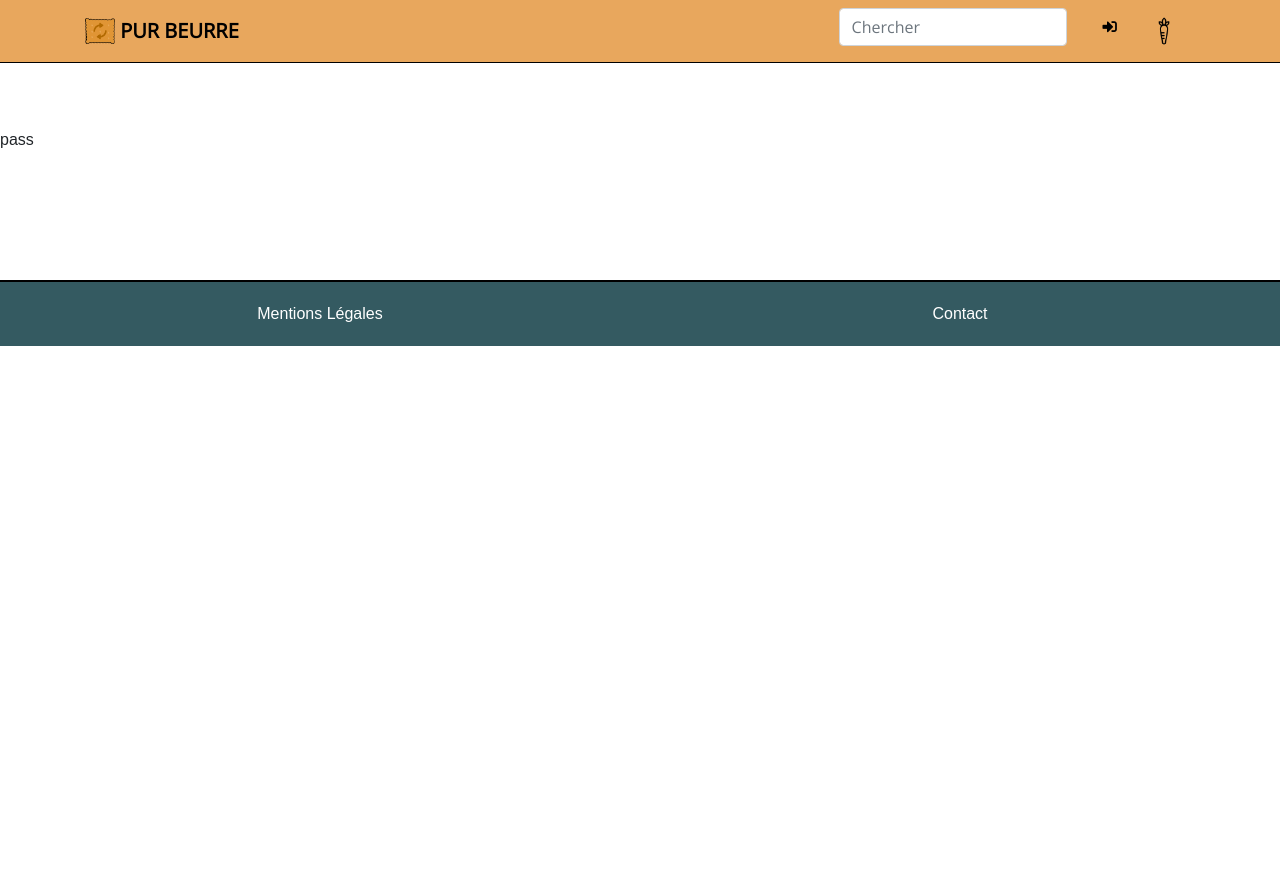
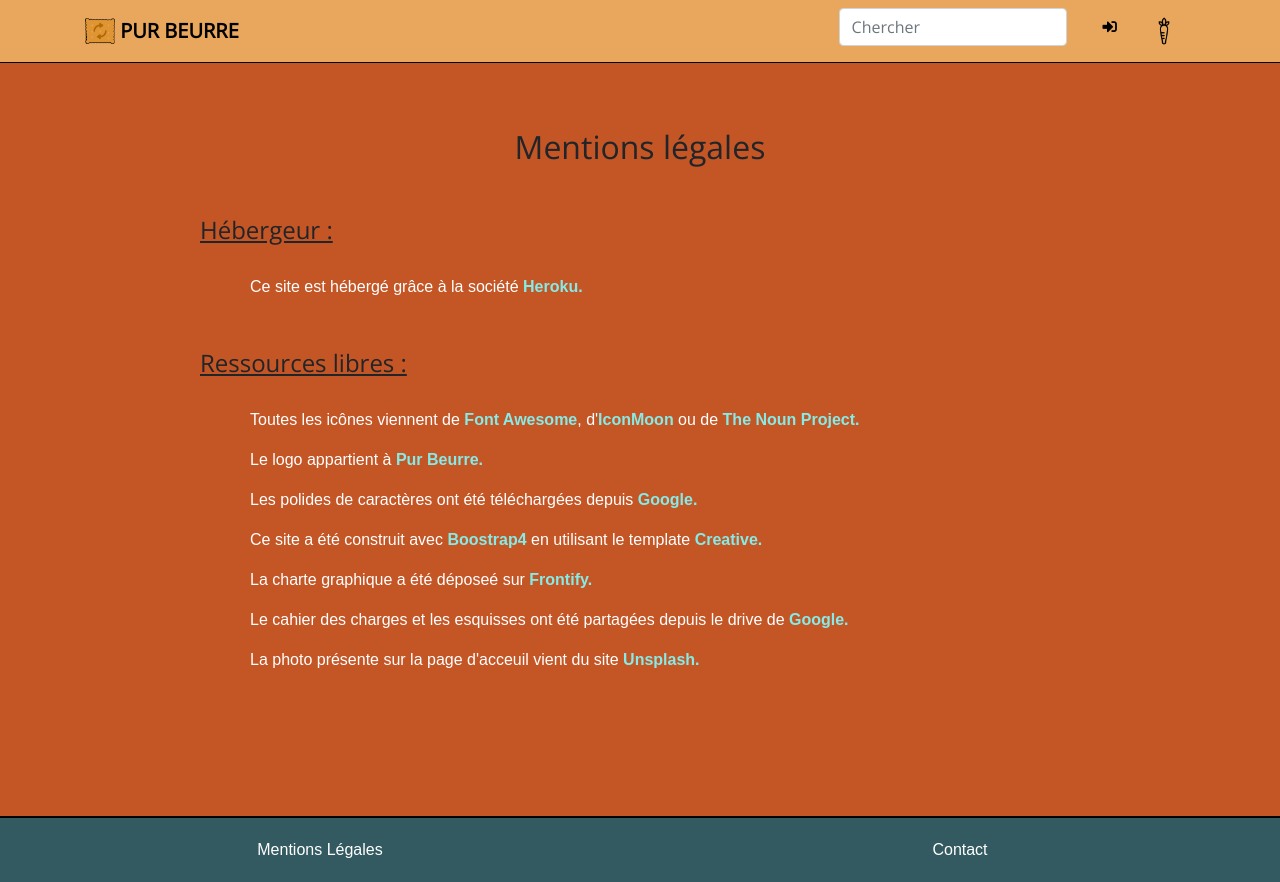
Before and after one commit to AlexBardDev/Project_8_OC, a Django app: page /legal_notices/ in a window 1280 px wide. Before the commit the page ends 346 px from the top, so only its background shows below. Run offline with Django 3.2, Linux system fonts and the light colour scheme; some libraries are stand-ins or nearby versions; some web fonts are replaced.

Commit message:
Legal notices page done

```diff
--- a/pur_beurre_project/food_substitute/static/food_substitute/style.css
+++ b/pur_beurre_project/food_substitute/static/food_substitute/style.css
@@ -118,13 +118,13 @@
 	left: 270px;
 }
 
-#substitute a, #substitute a:visited, #suggestions a, #suggestions a:visited, #display a, #display a:visited, #login a
+#substitute a, #substitute a:visited, #suggestions a, #suggestions a:visited, #display a, #display a:visited, #login a, #login a:visited, #legal_notices a, #legal_notices a:visited
 {
 	color: rgb(134, 235, 230);
 	font-weight: bold;
 }
 
-#substitute a:hover, #suggestions a:hover, #display a:hover, #login a:hover
+#substitute a:hover, #suggestions a:hover, #display a:hover, #login a:hover, #legal_notices a:hover
 {
 	font-style: italic;
 }
@@ -239,6 +239,25 @@
 	color: rgb(52, 90, 97);
 }
 
+#legal_notices
+{
+	background-color: rgb(196, 85, 37);
+}
+
+#legal_notices h4
+{
+	text-decoration: underline;
+	margin-left: 200px;
+	margin-top: 50px;
+	margin-bottom: 30px;
+}
+
+#legal_notices p
+{
+	margin-left: 250px;
+	color: white;
+}
+
 footer
 {
 	border-top: 2px black solid;
--- a/pur_beurre_project/food_substitute/templates/food_substitute/legal_notices.html
+++ b/pur_beurre_project/food_substitute/templates/food_substitute/legal_notices.html
@@ -4,6 +4,18 @@
 
 {% block content %}
 	<section id="legal_notices">
-		pass
+		<h2 class="text-center">Mentions légales</h2>
+
+		<h4>Hébergeur :</h4>
+		<p>Ce site est hébergé grâce à la société <a href="https://www.heroku.com" target="_blank">Heroku.</a></p>
+
+		<h4>Ressources libres :</h4>
+		<p>Toutes les icônes viennent de <a href="https://fontawesome.com/" target="_blank">Font Awesome</a>, d'<a href="https://icomoon.io/" target="_blank">IconMoon</a> ou de <a href="https://thenounproject.com/" target="_blank">The Noun Project.</a></p>
+		<p>Le logo appartient à <a href="{% url 'home' %}" target="_blank">Pur Beurre.</a></p>
+		<p>Les polides de caractères ont été téléchargées depuis <a href="https://fonts.google.com/" target="_blank">Google.</a></p>
+		<p>Ce site a été construit avec <a href="https://getbootstrap.com/" target="_blank">Boostrap4</a> en utilisant le template <a href="https://startbootstrap.com/template-overviews/creative/" target="_blank">Creative.</a></p>
+		<p>La charte graphique a été déposeé sur <a href="https://frontify.com/" target="_blank">Frontify.</a></p>
+		<p>Le cahier des charges et les esquisses ont été partagées depuis le drive de <a href="https://www.google.com/drive/" target="_blank">Google.</a></p>
+		<p>La photo présente sur la page d'acceuil vient du site <a href="https://unsplash.com/" target="_blank">Unsplash.</a></p>
 	</section>
 {% endblock %}
```
